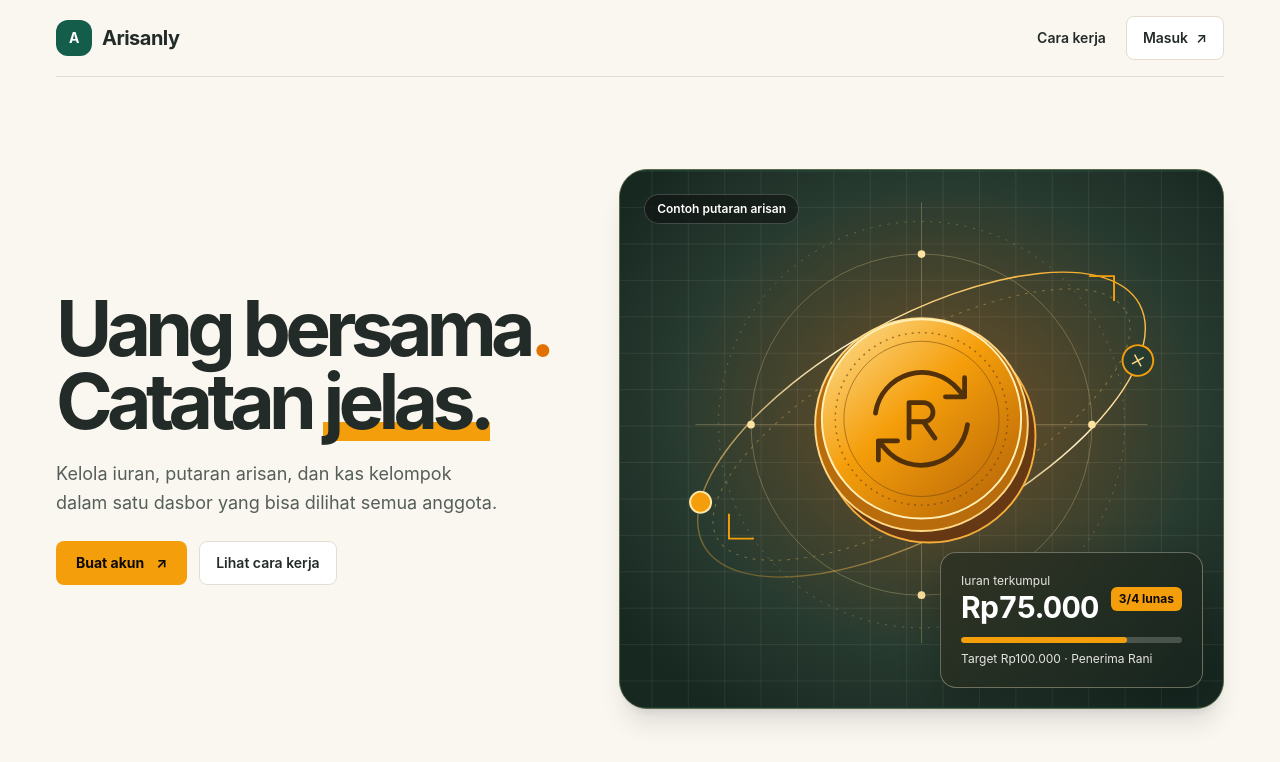
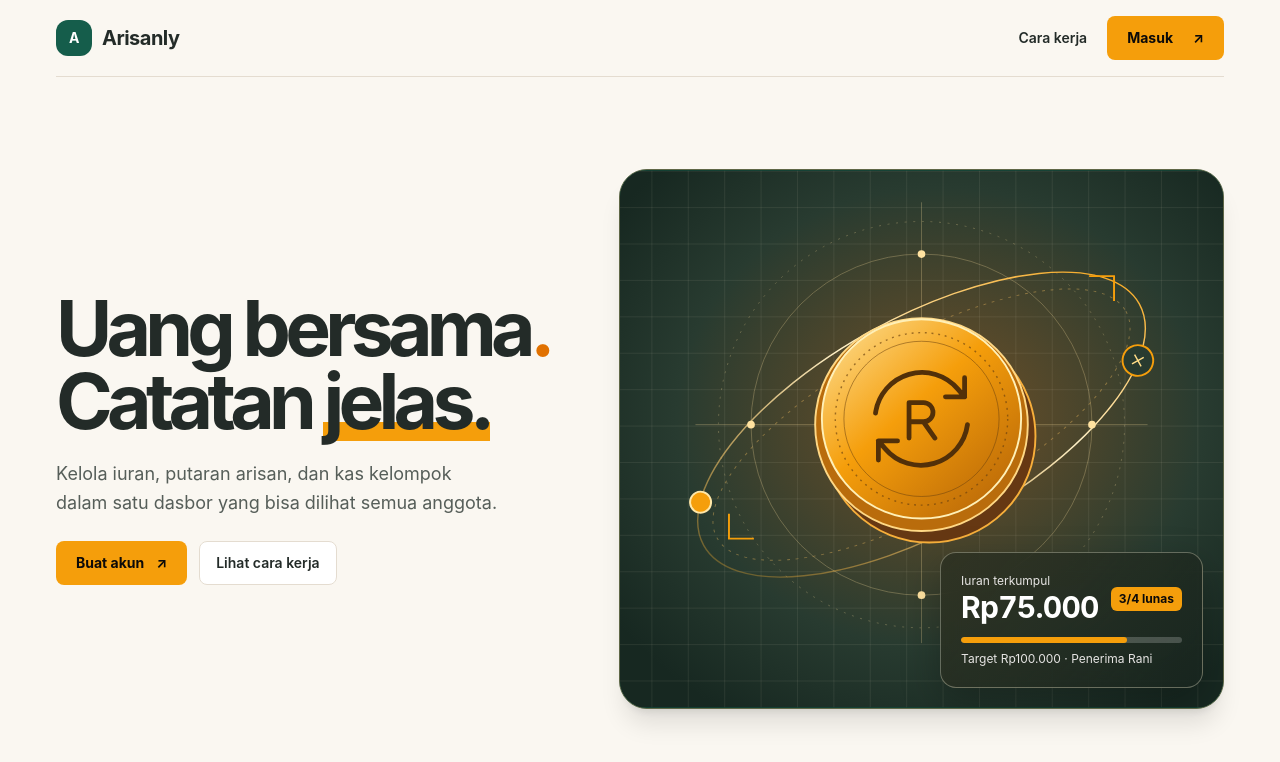
Before and after one commit to bryansiagian/arisanly, a Next.js app in the folder apps/web/: page / in a window 1280 px wide. Shown: the top 762 px of the page. Built offline with nearby package versions, Linux system fonts and the light colour scheme.

Commit message:
style(web): simplify hero caption and navigation actions

```diff
--- a/apps/web/app/page.tsx
+++ b/apps/web/app/page.tsx
@@ -16,7 +16,7 @@ export default function Home() {
           <Brand />
           <nav aria-label="Navigasi utama" className="flex items-center gap-5">
             <a href="#cara-kerja" className="hidden min-h-11 items-center text-sm font-semibold sm:inline-flex">Cara kerja</a>
-            <Link href="/masuk" className="action">Masuk <span aria-hidden="true" className="ml-2">↗</span></Link>
+            <Link href="/masuk" className="action-gold">Masuk <span aria-hidden="true" className="ml-2">↗</span></Link>
           </nav>
         </header>
         <main id="konten" className="hero-intro grid flex-1 items-center gap-9 py-9 lg:grid-cols-[0.92fr_1.08fr] lg:gap-12">
@@ -35,9 +35,6 @@ export default function Home() {
           </div>
           <figure className="hero-art relative isolate aspect-[1.05] min-w-0 overflow-hidden rounded-[1.75rem] border border-[#5f6747] bg-brand-deep shadow-xl sm:aspect-[1.22] lg:aspect-[1.12]">
             <Image src="/arisan-cycle.svg" fill preload sizes="(min-width: 1024px) 50vw, 100vw" alt="" className="object-cover" />
-            <figcaption className="absolute top-4 left-4 rounded-full border border-white/20 bg-neutral-950/50 px-3 py-1.5 text-xs font-semibold text-white backdrop-blur-md sm:top-6 sm:left-6">
-              Contoh putaran arisan
-            </figcaption>
             <div className="hero-glass absolute right-3 bottom-3 left-3 rounded-2xl p-3.5 sm:right-5 sm:bottom-5 sm:left-auto sm:min-w-64 sm:p-5">
               <div className="flex items-center justify-between gap-3">
                 <div><p className="text-xs text-stone-200">Iuran terkumpul</p><p className="text-2xl font-bold tracking-tight text-white tabular-nums sm:text-3xl">Rp75.000</p></div>
```
